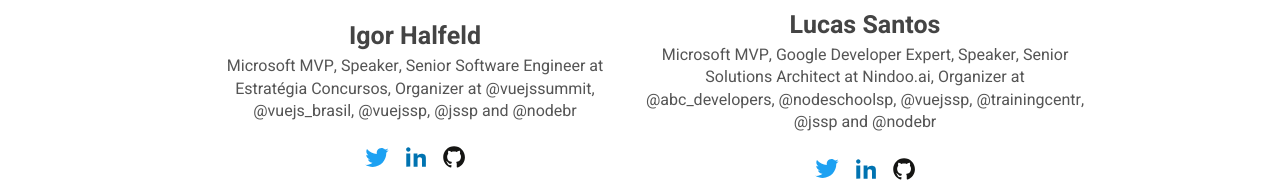
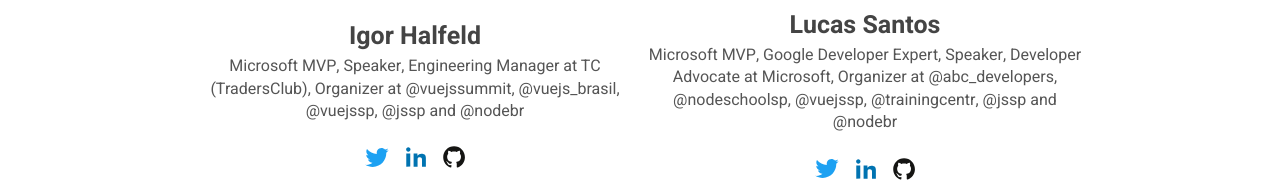
Before and after one commit to slsweek/website, a Nuxt app: page / in a window 1280 px wide. Shown: the part 1647-1831 px from the top of the page. Built offline with nearby package versions, Linux system fonts and the light colour scheme.

Commit message:
change organizers description

```diff
--- a/content/organizers.js
+++ b/content/organizers.js
@@ -2,7 +2,7 @@
   {
     name: 'Igor Halfeld',
     image: 'https://avatars3.githubusercontent.com/u/9022134?s=400&v=4',
-    description: 'Microsoft MVP, Speaker, Senior Software Engineer at Estratégia Concursos, Organizer at @vuejssummit, @vuejs_brasil, @vuejssp, @jssp and @nodebr',
+    description: 'Microsoft MVP, Speaker, Engineering Manager at TC (TradersClub), Organizer at @vuejssummit, @vuejs_brasil, @vuejssp, @jssp and @nodebr',
     twitter: 'igorhalfeld',
     github: 'igorhalfeld',
     linkedin: 'igorhalfeld',
@@ -10,7 +10,7 @@
   {
     name: 'Lucas Santos',
     image: 'https://i.imgur.com/w7iw81E.png',
-    description: 'Microsoft MVP, Google Developer Expert, Speaker, Senior Solutions Architect at Nindoo.ai, Organizer at @abc_developers, @nodeschoolsp, @vuejssp, @trainingcentr, @jssp and @nodebr',
+    description: 'Microsoft MVP, Google Developer Expert, Speaker, Developer Advocate at Microsoft, Organizer at @abc_developers, @nodeschoolsp, @vuejssp, @trainingcentr, @jssp and @nodebr',
     twitter: '_staticvoid',
     github: 'khaosdoctor',
     linkedin: 'lhs-santos',
```
